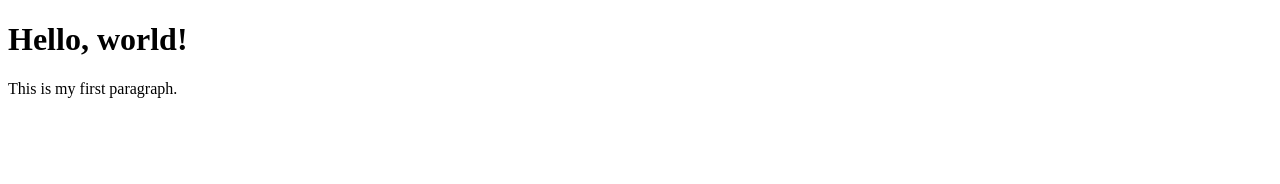
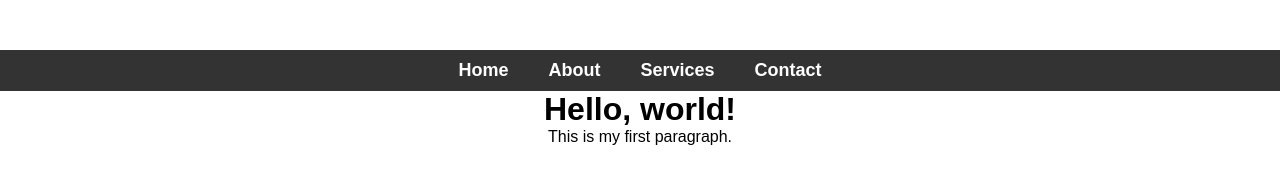
Before and after one commit to ujenniee/DubHacks, a plain HTML site: page home.html in a window 1280 px wide. Drawn offline with Linux system fonts and the light colour scheme.

Commit message:
added nav bar

```diff
--- a/home.html
+++ b/home.html
@@ -5,6 +5,15 @@
     <link rel="stylesheet" href="style.css">
   </head>
   <body>
+    <nav>
+      <ul>
+        <li><a href="#">Home</a></li>
+        <li><a href="#">About</a></li>
+        <li><a href="#">Services</a></li>
+        <li><a href="#">Contact</a></li>
+      </ul>
+    </nav>
+
     <h1>Hello, world!</h1>
     <p>This is my first paragraph.</p>
   </body>
--- a/style.css
+++ b/style.css
@@ -1 +1,45 @@
 /* tam's css */
+/* Reset default margin/padding */
+* {
+  margin: 0;
+  padding: 0;
+  box-sizing: border-box;
+}
+
+/* Style the navigation bar */
+nav {
+  background-color: #333;
+  padding: 10px 0;
+}
+
+/* Remove bullet points and center items */
+nav ul {
+  list-style: none;
+  display: flex;
+  justify-content: center;
+}
+
+/* Style each link */
+nav ul li {
+  margin: 0 20px;
+}
+
+nav ul li a {
+  text-decoration: none;
+  color: white;
+  font-weight: bold;
+  font-size: 18px;
+  transition: color 0.3s;
+}
+
+/* Hover effect */
+nav ul li a:hover {
+  color: #ff9800;
+}
+
+/* Page content styling */
+body {
+  font-family: Arial, sans-serif;
+  text-align: center;
+  margin-top: 50px;
+}
```
